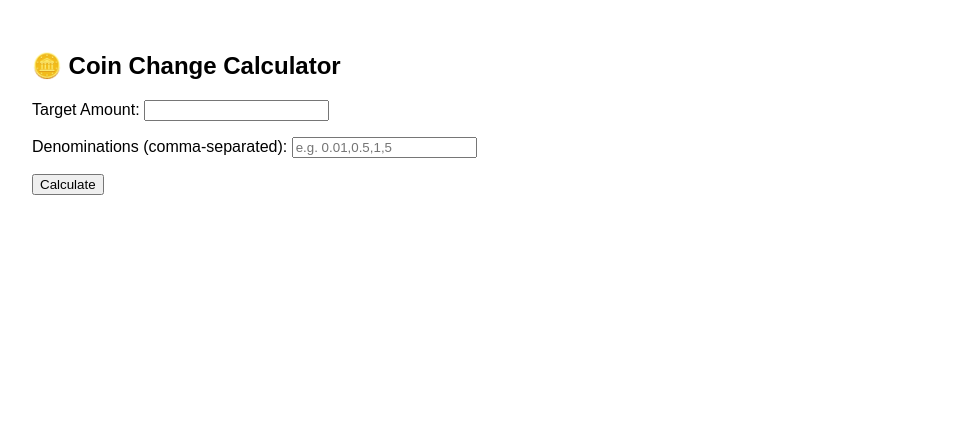
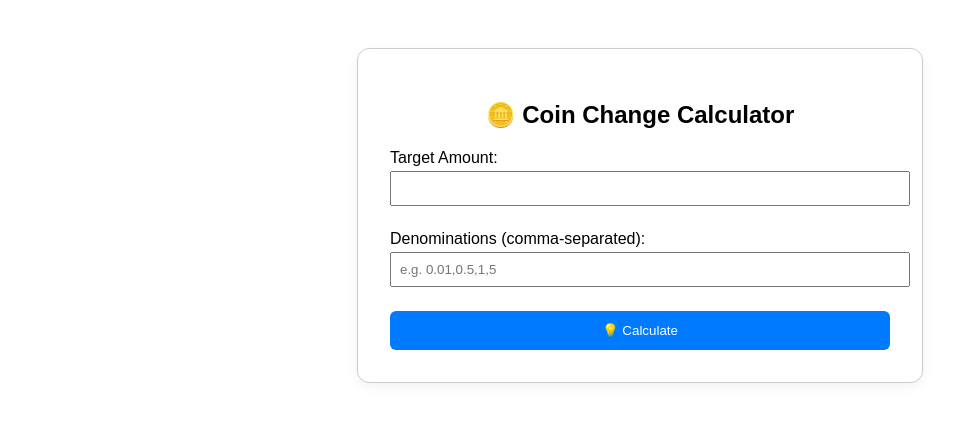
Before and after one commit to khadijah2401/jms-frontend, a React (Create React App) app: page / in a window 1280 px wide. Shown: the top 422 px of the page, without its empty margins (0-954 px from the left). Built offline with nearby package versions, Linux system fonts and the light colour scheme.

Commit message:
improvements to UI

```diff
--- a/src/App.js
+++ b/src/App.js
@@ -5,49 +5,84 @@ function App() {
   const [targetAmount, setTargetAmount] = useState('');
   const [denominations, setDenominations] = useState('');
   const [result, setResult] = useState(null);
+  const [error, setError] = useState('');
 
   const handleSubmit = async (e) => {
     e.preventDefault();
+    setError('');
+    setResult(null);
+
     try {
-      const res = await axios.post('https://khadiijah.duckdns.org/api/change', {
+      const BASE_URL = 'https://khadiijah.duckdns.org'; //live version
+      //const BASE_URL = 'http://localhost:8080'; //dev version
+
+      const res = await axios.post(`${BASE_URL}/api/change`, {
         targetAmount: parseFloat(targetAmount),
         denominations: denominations.split(',').map(Number)
       });
       setResult(res.data.coins);
     } catch (err) {
-      setResult(`Error: ${err.message}`);
+      setError(' Something went wrong. Please try again.');
+      console.error(err);
     }
   };
 
   return (
-    <div style={{ padding: '2rem', fontFamily: 'sans-serif' }}>
-      <h2>🪙 Coin Change Calculator</h2>
+    <div style={{ maxWidth: 500, margin: '3rem auto', fontFamily: 'Arial, sans-serif', padding: '2rem', border: '1px solid #ccc', borderRadius: '12px', boxShadow: '0 4px 12px rgba(0,0,0,0.05)' }}>
+      <h2 style={{ textAlign: 'center' }}>🪙 Coin Change Calculator</h2>
+
       <form onSubmit={handleSubmit}>
-        <div>
-          <label>Target Amount: </label>
+        <label style={{ display: 'block', marginBottom: '0.5rem' }}>
+          Target Amount:
           <input
             type="number"
             step="0.01"
             value={targetAmount}
             onChange={(e) => setTargetAmount(e.target.value)}
+            required
+            style={{ width: '100%', padding: '0.5rem', marginTop: '0.25rem', marginBottom: '1rem' }}
           />
-        </div>
-        <div style={{ marginTop: '1rem' }}>
-          <label>Denominations (comma-separated): </label>
+        </label>
+
+        <label style={{ display: 'block', marginBottom: '0.5rem' }}>
+          Denominations (comma-separated):
           <input
             type="text"
-            placeholder="e.g. 0.01,0.5,1,5"
             value={denominations}
             onChange={(e) => setDenominations(e.target.value)}
+            placeholder="e.g. 0.01,0.5,1,5"
+            required
+            style={{ width: '100%', padding: '0.5rem', marginTop: '0.25rem', marginBottom: '1rem' }}
           />
-        </div>
-        <button style={{ marginTop: '1rem' }} type="submit">Calculate</button>
+        </label>
+
+        <button
+          type="submit"
+          style={{
+            width: '100%',
+            padding: '0.75rem',
+            backgroundColor: '#007bff',
+            color: 'white',
+            border: 'none',
+            borderRadius: '6px',
+            cursor: 'pointer'
+          }}
+        >
+          💡 Calculate
+        </button>
       </form>
 
+      {error && (
+        <div style={{ marginTop: '1.5rem', color: 'red', fontWeight: 'bold' }}>
+          {error}
+        </div>
+      )}
+
       {result && (
-        <div style={{ marginTop: '2rem' }}>
+        <div style={{ marginTop: '2rem', backgroundColor: '#f6f8fa', padding: '1rem', borderRadius: '8px' }}>
           <h3>Result:</h3>
-          <pre>{JSON.stringify(result, null, 2)}</pre>
+          <p>{result.length} coin(s):</p>
+          <pre style={{ margin: 0 }}>{JSON.stringify(result, null, 2)}</pre>
         </div>
       )}
     </div>
```
